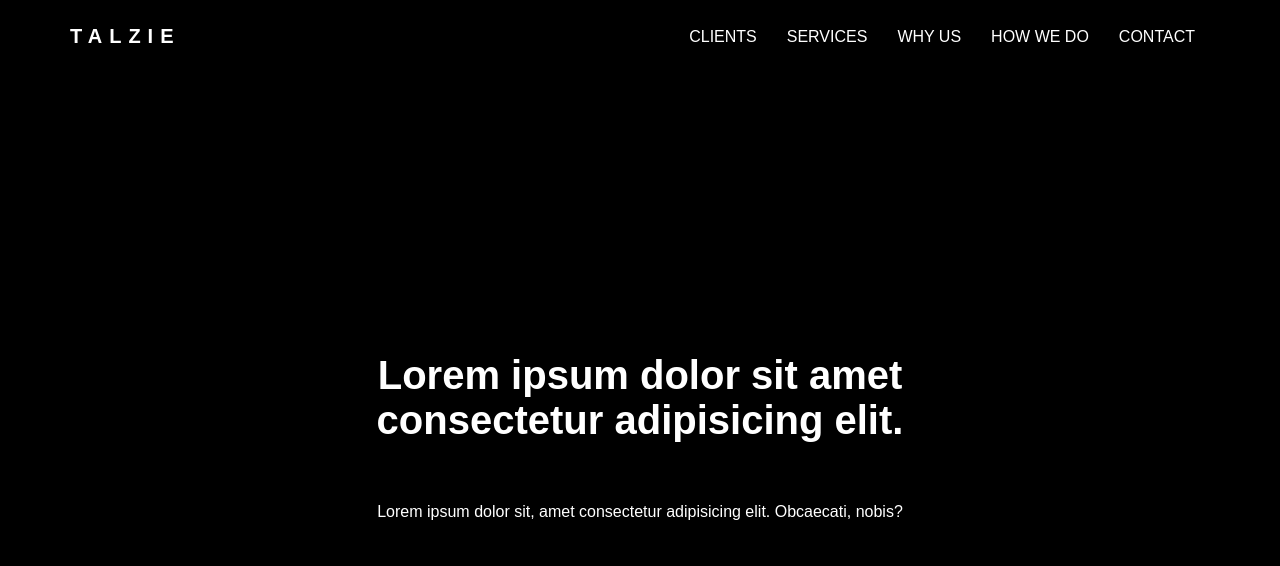
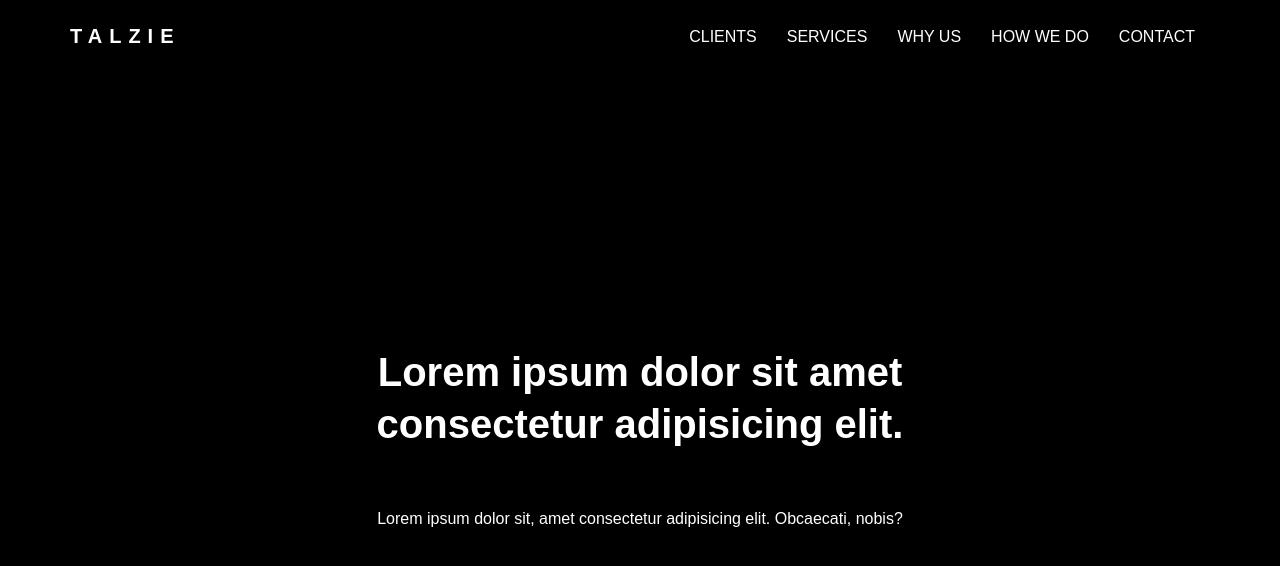
Before and after one commit to nadimpallibhargav/talzie, a React (Vite) app: page / in a window 1280 px wide. Shown: the top 566 px of the page. Built offline with nearby package versions, Linux system fonts and the light colour scheme.

Commit message:
desktop banner

```diff
--- a/src/components/sections/banner/Banner.scss
+++ b/src/components/sections/banner/Banner.scss
@@ -10,6 +10,7 @@
         padding-bottom: 60px;
         max-width: 600px;
         margin-inline: auto;
+        line-height: 1.3;
     }
     p {
         font-size: 1.6rem;
```
